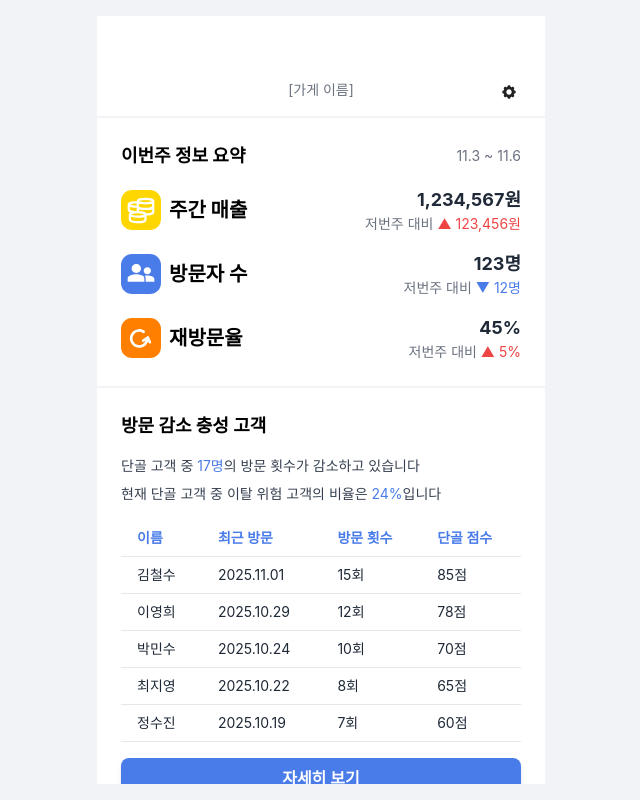
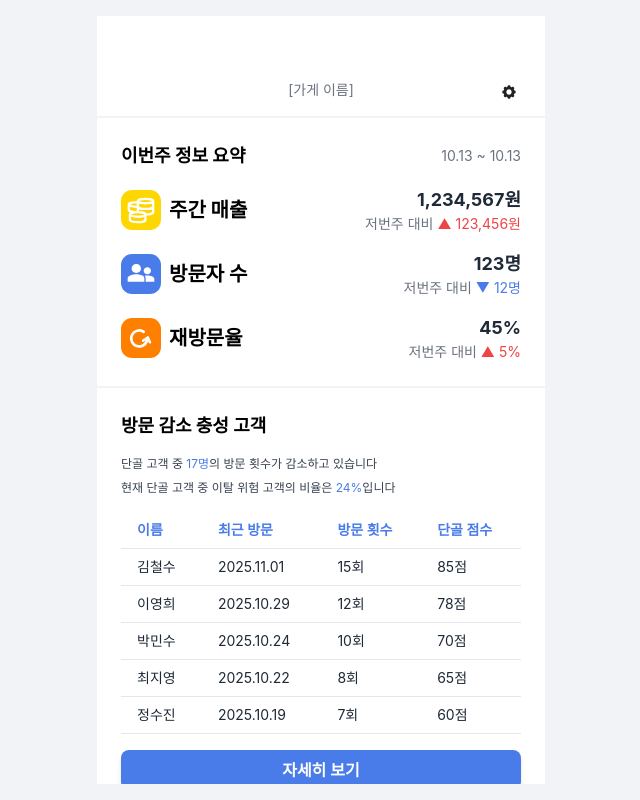
Before and after one commit to seongwon02/moki-campaign, a React (Vite) app in the folder frontend/: page / in a window 1280 px wide. Shown: the whole page, without its empty margins (319-959 px from the left). Built offline with nearby package versions, Linux system fonts and the light colour scheme; no server answers; sample sign-in values are in the browser's storage.

Commit message:
feat(fe): Section 1 날짜 표기 수정 + Section 2 정보 표기 폰트 크기 변경

```diff
--- a/frontend/src/pages/MainDashboard.tsx
+++ b/frontend/src/pages/MainDashboard.tsx
@@ -26,7 +26,7 @@ const MainDashboard: React.FC = () => {
   );
 
   const getWeekRange = () => {
-    const today = new Date("2025-11-06T12:00:00Z"); // Using fixed date from user context
+    const today = new Date(); // Using fixed date from user context
     const dayOfWeek = today.getDay(); // Sunday = 0, Monday = 1, ..., Saturday = 6
     const mondayOffset = dayOfWeek === 0 ? -6 : 1 - dayOfWeek;
     const monday = new Date(today);
@@ -325,11 +325,11 @@ const MainDashboard: React.FC = () => {
           <h2 className="text-lg font-bold text-black mb-4">
             방문 감소 충성 고객
           </h2>
-          <p className="text-sm text-gray-700 mb-2">
+          <p className="text-xs text-gray-700 mb-2">
             단골 고객 중 <span className="text-[#4A7CE9]">17명</span>의 방문
             횟수가 감소하고 있습니다
           </p>
-          <p className="text-sm text-gray-700 mb-4">
+          <p className="text-xs text-gray-700 mb-4">
             현재 단골 고객 중 이탈 위험 고객의 비율은{" "}
             <span className="text-[#4A7CE9]">24%</span>입니다
           </p>
```
